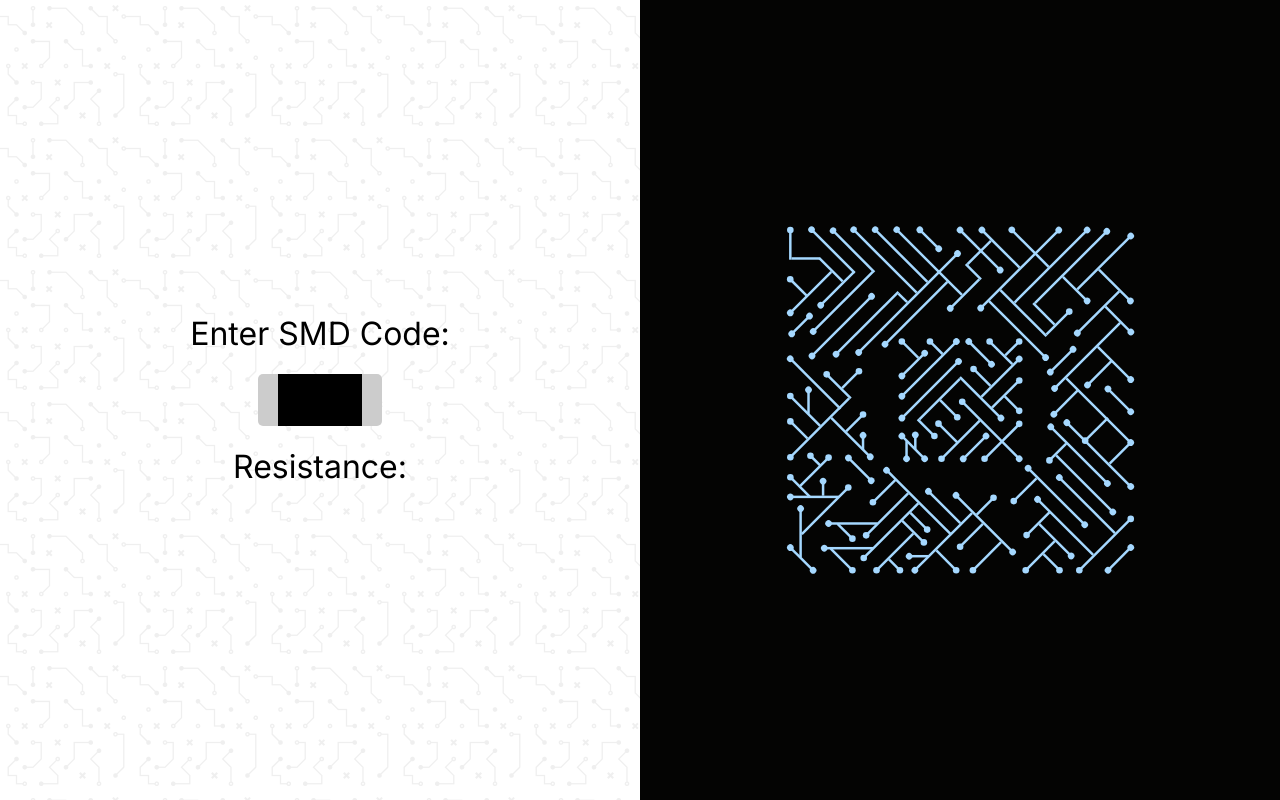
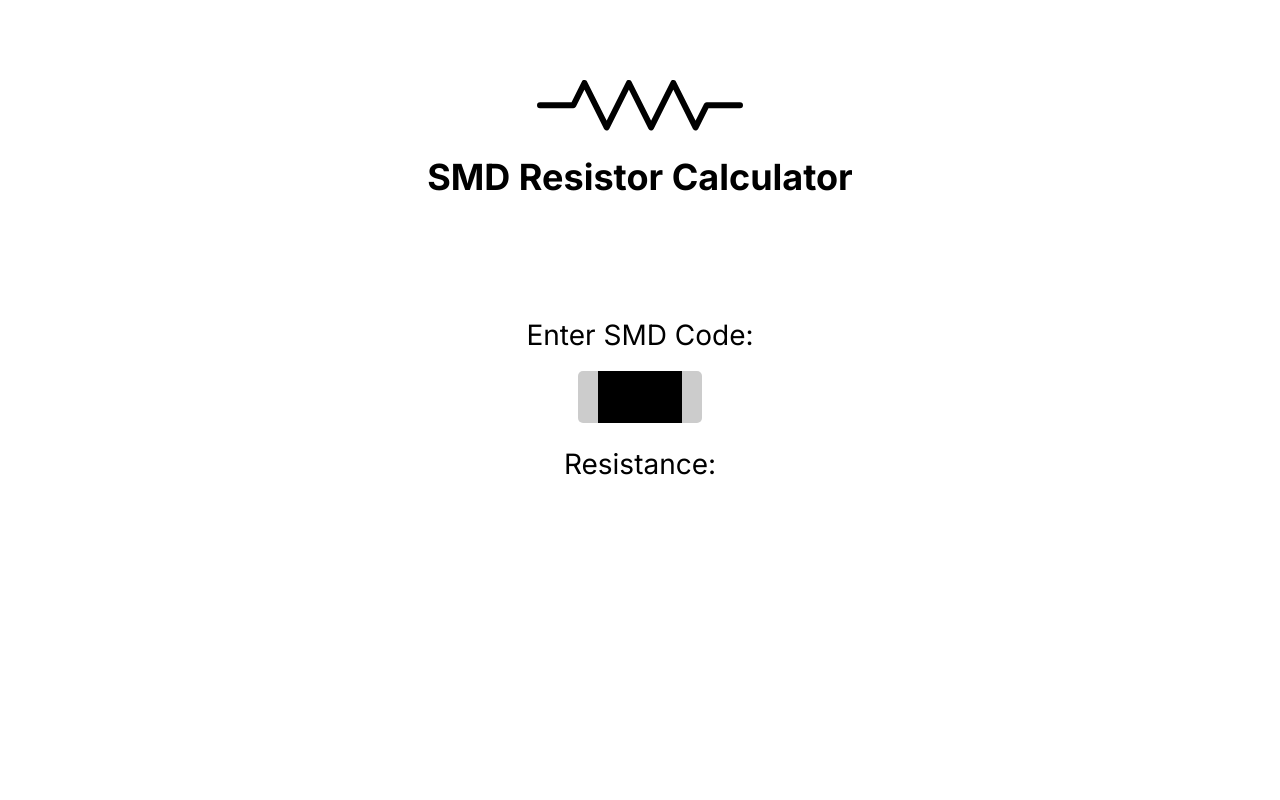
Before and after one commit to celigx/smd-resistor-calculator, a Gatsby site: page / in a window 1280 px wide. Built offline with nearby package versions, Linux system fonts and the light colour scheme; Gatsby itself is replaced by a stand-in of ours.

Commit message:
Clean style
Change svg
Change svg animation
Change class names
Change style

```diff
--- a/src/pages/index.js
+++ b/src/pages/index.js
@@ -1,6 +1,6 @@
 import React, { useState, useEffect } from "react"
 import "../styles/layout.sass"
-import CircuitBoard from "../assets/CircuitBoard.svg"
+import Resistor from "../assets/Resistor.svg"
 import { digit, multiply } from '../components/EIA96Codes';
 
 export default function Home() {
@@ -92,7 +92,12 @@ export default function Home() {
 
   return (
     <div className="main">
-      <div className="leftScreen">
+      <div className="title-section">
+        <Resistor />
+        <h1 className="title">SMD Resistor Calculator</h1>
+      </div>
+
+      <div className="smd-section">
         <h1 className="title">Enter SMD Code:</h1>
         <div className="smd">
           <span className="square left" />
@@ -101,9 +106,6 @@ export default function Home() {
         </div>
         <h1 className="output">Resistance: <span className="bold">{output}</span></h1>
       </div>
-      <div className="rightScreen">
-        <CircuitBoard />
-      </div>
     </div>
   )
 }
--- a/src/styles/layout.sass
+++ b/src/styles/layout.sass
@@ -6,74 +6,95 @@ body
 
 .main
   display: flex
-  flex-direction: column
-  height: 100vh
-
-.leftScreen
-  display: flex
+  align-items: center
   justify-content: center
   flex-direction: column
-  flex: 1
+
+.title-section
   text-align: center
-  background-image: url(../images/CircuitBottom.png)
+  margin: 40px 10px 20px 10px
 
-.rightScreen
+  svg
+    margin: 0 0 20px 0
+
+  .resistor
+    stroke-dasharray: 365
+    stroke-dashoffset: 365
+    // animation: resistor 2s linear infinite alternate
+    animation: resistor 2s linear forwards
+
+  .title
+    font-size: 26px
+    margin: 0
+
+.smd-section
   display: flex
+  flex-direction: column
   align-items: center
   justify-content: center
-  background: #040403
-  flex: 1
-  display: none
+  text-align: center
 
-.title
-  font-weight: 400
+  .title
+    font-size: 24px
+    font-weight: 400
 
-.smd
-  display: flex
-  justify-content: center
+  .smd
+    display: flex
+    justify-content: center
 
-.square
-  height: auto
-  width: 20px
-  background: #ccc
-  &.left
-    border-radius: 5px 0 0 5px
-  &.right
-    border-radius: 0 5px 5px 0
+  .square
+    height: auto
+    width: 20px
+    background: #ccc
+    &.left
+      border-radius: 5px 0 0 5px
+    &.right
+      border-radius: 0 5px 5px 0
 
-.input
-  background: #000
-  color: #fff
-  font-size: 22px
-  text-align: center
-  height: 50px
-  width: 80px
-  border-width: 0
-  border-style: none
-  border-color: none
-  text-transform: uppercase
-  &:focus
-    outline: none
+  .input
+    background: #000
+    color: #fff
+    font-size: 22px
+    text-align: center
+    height: 50px
+    width: 80px
+    border-width: 0
+    border-style: none
+    border-color: none
+    text-transform: uppercase
+    &:focus
+      outline: none
 
-.output
-  font-weight: 400
-.bold
-  font-weight: 900
+  .output
+    font-size: 24px
+    font-weight: 400
+  .bold
+    font-size: 28px
+    font-weight: 900
+    // text-decoration: underline #64DFDF 6px
 
-.centerCircuit
-  animation: rotate 20s linear 0s infinite
-  transform-origin: center
-
-@keyframes rotate
-  0%
-    transform: rotate(0deg)
+@keyframes resistor
   100%
-    transform: rotate(360deg)
-
+    stroke-dashoffset: 0
 
 @media (min-width: 640px)
   .main
-    flex-direction: row
+    height: 100vh
 
-  .rightScreen
-    display: flex
+  .title-section
+    position: absolute
+    top: 0
+    margin: 80px 0 0 0
+
+    .title
+      font-size: 36px
+
+  .smd-section
+    .title
+      font-size: 28px
+
+    .output
+      font-size: 28px
+
+    .bold
+      font-size: 34px
```
Also changed, not shown: src/assets/CircuitBoard.svg (deleted), src/assets/Resistor.svg (added).
